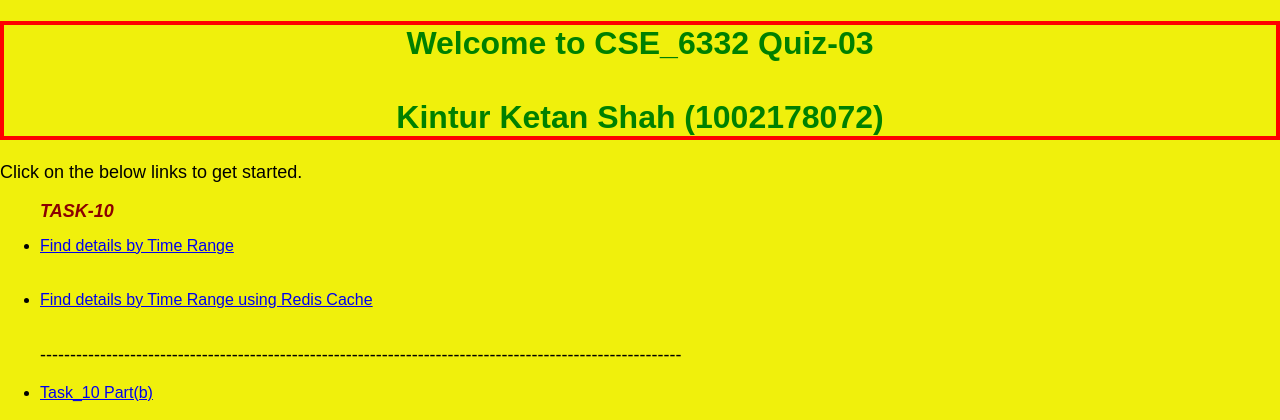
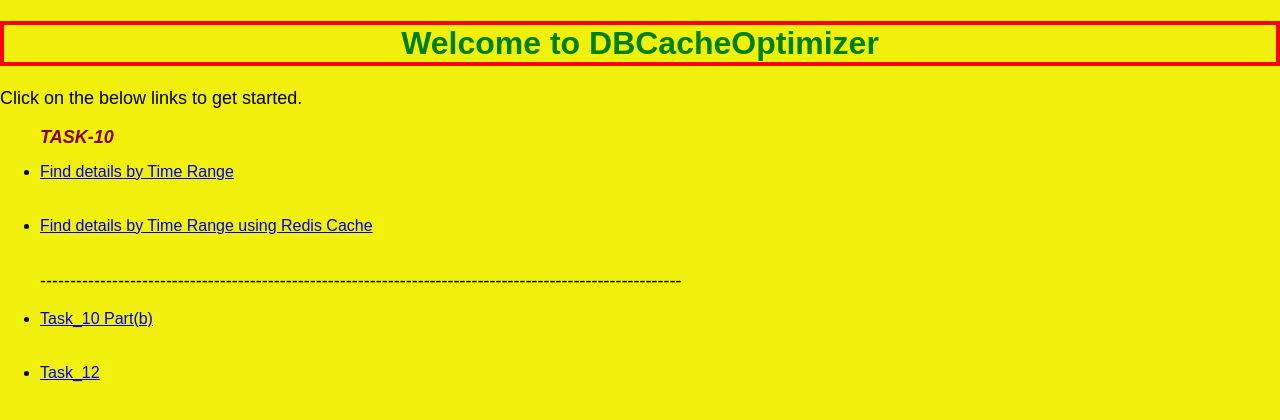
Before and after one commit to kinturkt/DBCacheOptimizer, a Python web app: template templates/index.html in a window 1280 px wide. Shown: the top 420 px of the page. Run offline with Jinja, Linux system fonts and the light colour scheme; the template is opened without the code that fills it, so the values that code supplies are empty.

Commit message:
Update index.html

```diff
--- a/templates/index.html
+++ b/templates/index.html
@@ -20,8 +20,7 @@
 <body>
     <div>
         <center>
-            <h1 style="border: 4px solid Red; color: green;"> Welcome to CSE_6332 Quiz-03 <br><br>
-            Kintur Ketan Shah (1002178072)
+            <h1 style="border: 4px solid Red; color: green;"> Welcome to DBCacheOptimizer <br>
             </h1>
         </center>
 
```
